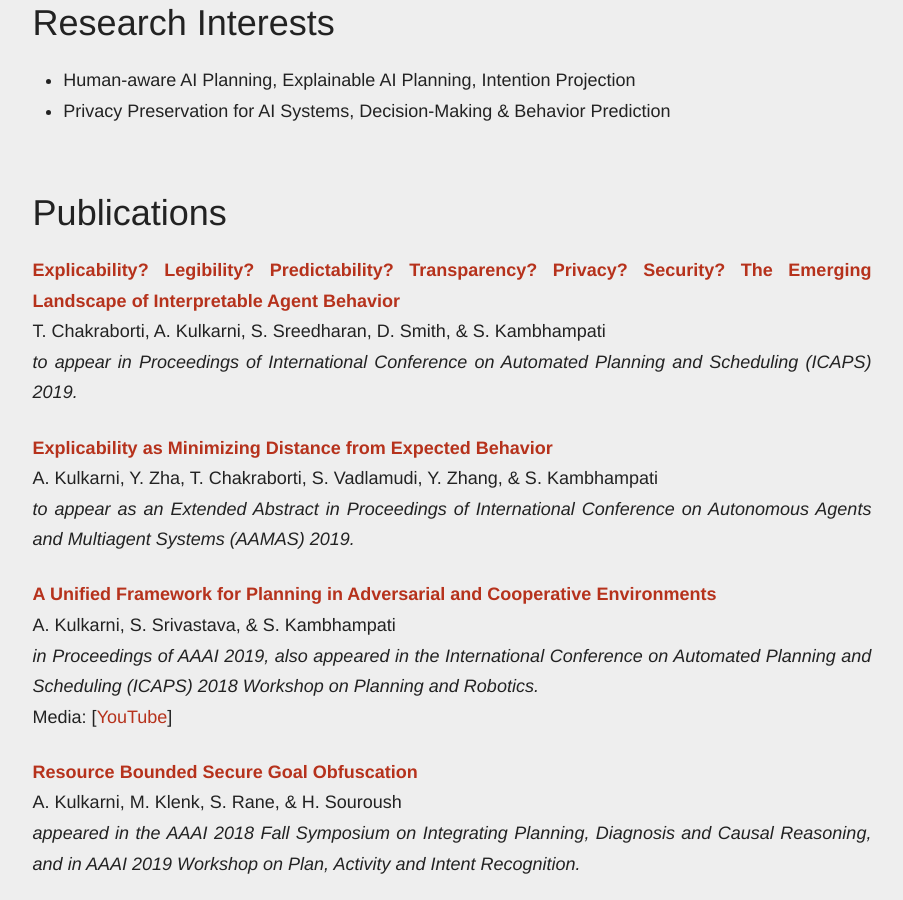
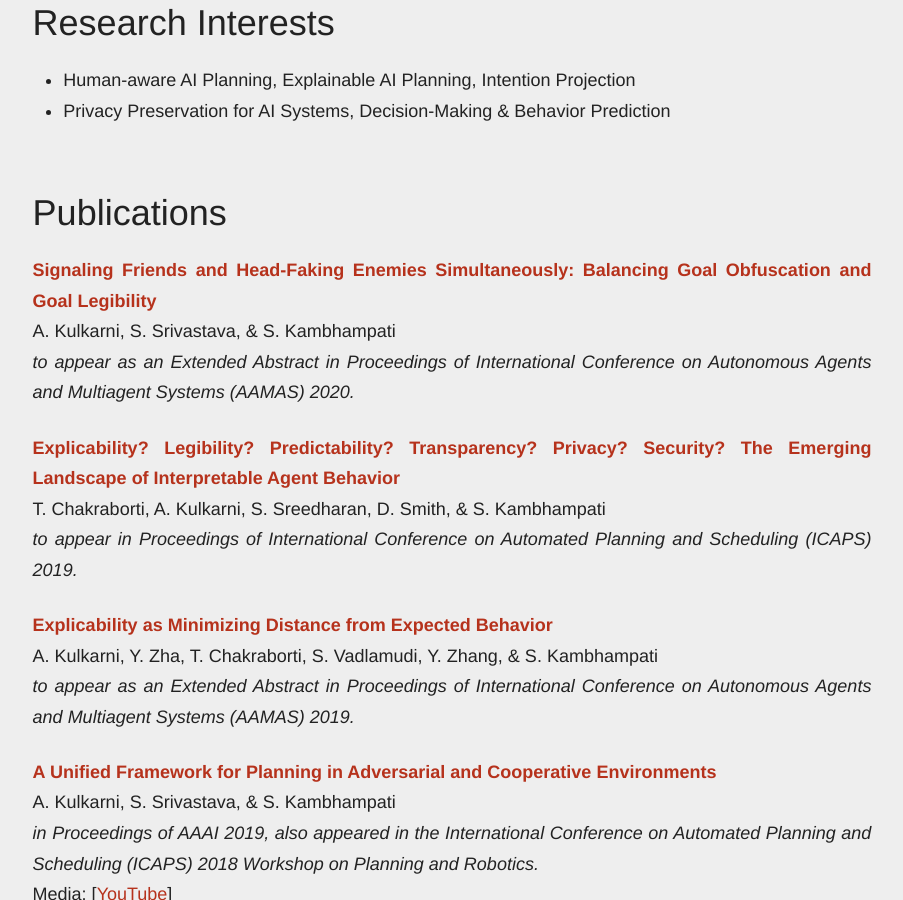
Before and after one commit to AnaghaK/anaghak.github.io, a Jekyll site: the page built from index.md, in a window 1280 px wide and 900 px high, scrolled down 568 px. Shown: the whole window, without its empty margins (188-1091 px from the left). Built offline with Jekyll 4.4.1, drawn with Linux system fonts in a browser that asks for light colours.

Commit message:
Updated Jan 26 2020

```diff
--- a/index.md
+++ b/index.md
@@ -4,6 +4,11 @@ title:
 permalink: /
 
 pubs:
+
+    - title:   "Signaling Friends and Head-Faking Enemies Simultaneously: Balancing Goal Obfuscation and Goal Legibility"
+      author:  "A. Kulkarni, S. Srivastava, & S. Kambhampati"
+      journal: "to appear as an Extended Abstract in Proceedings of International Conference on Autonomous Agents and Multiagent Systems (AAMAS) 2020."
+      url:     "https://arxiv.org/pdf/1905.10672.pdf"
 
     - title:   "Explicability? Legibility? Predictability? Transparency? Privacy? Security? The Emerging Landscape of Interpretable Agent Behavior"
       author:  "T. Chakraborti, A. Kulkarni, S. Sreedharan, D. Smith, & S. Kambhampati"
```
